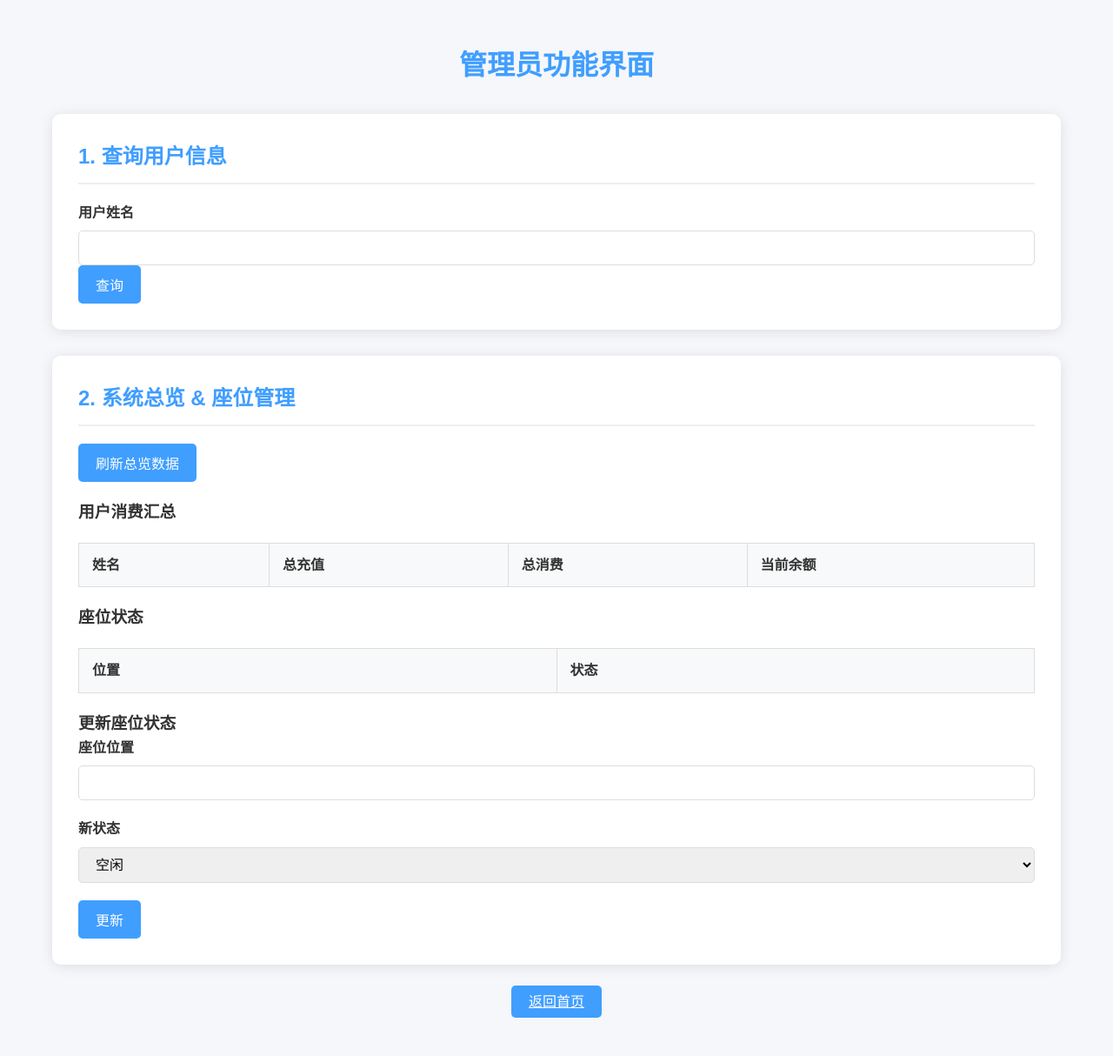
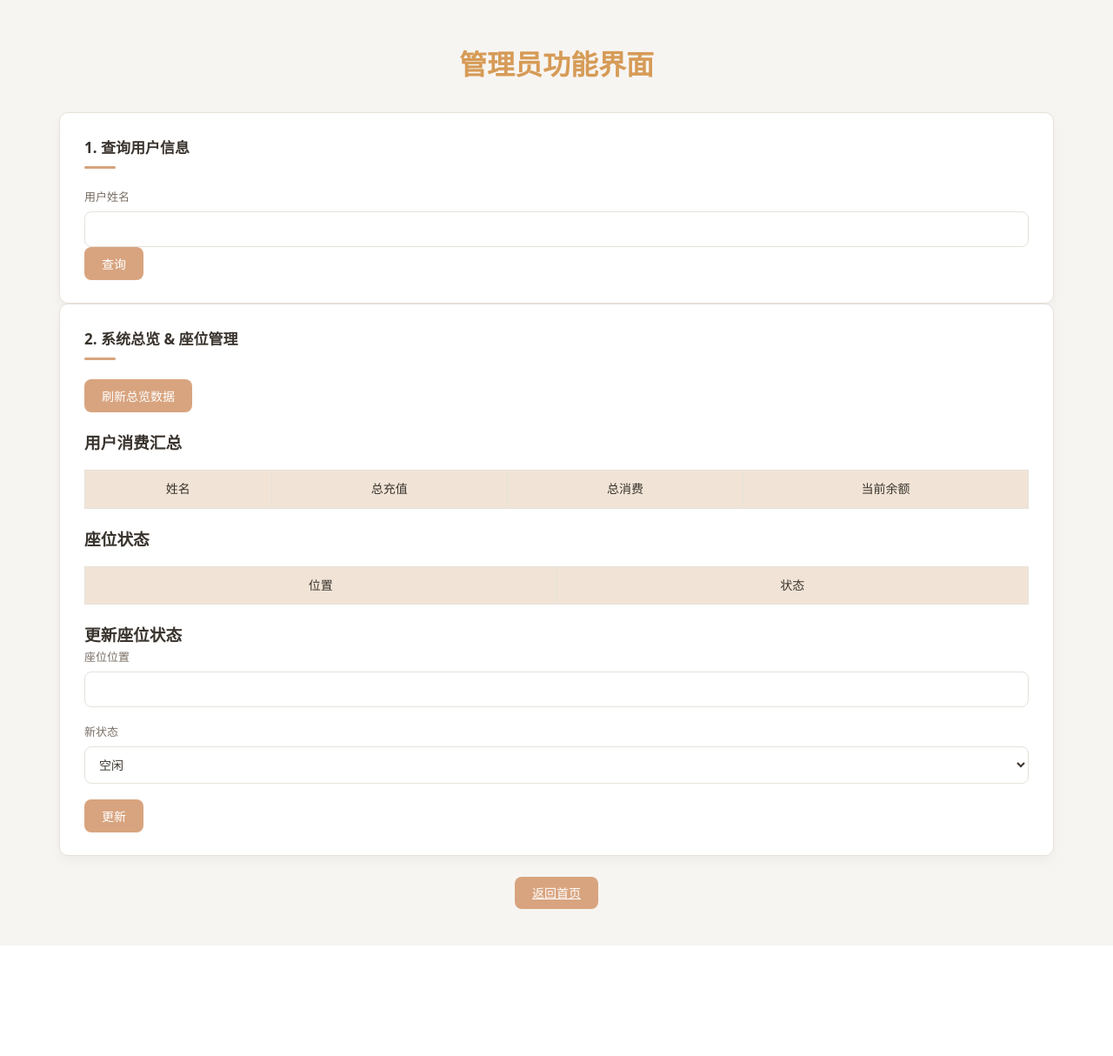
Before and after one commit to kkcjy/InternetCafe-DataBase, a Flask app: page /admin in a window 1280 px wide. Shown: the whole page at 87% size. After the commit the page ends 1087 px from the top, so only its background shows below. Run offline with Flask 3, Linux system fonts and the light colour scheme; data that the repository does not hold is empty.

Commit message:
update ui

```diff
--- a/project/static/style.css
+++ b/project/static/style.css
@@ -1,166 +1,212 @@
-/* 全局样式 */
+/* ================= 设计变量（暖色低饱和） ================= */
+:root {
+    --bg: #f7f5f2;              /* 暖灰背景 */
+    --card-bg: #ffffff;
+    --border: #e6e1da;
+
+    --text-main: #3a342e;
+    --text-sub: #7a6f65;
+
+    --primary: #d8a47f;         /* 低饱和暖橙 */
+    --primary-hover: #c08a64;
+    --accent-soft: #f1e4d6;
+
+    --radius: 10px;
+}
+
+/* ================= Reset ================= */
 * {
     margin: 0;
     padding: 0;
     box-sizing: border-box;
-    font-family: 'Microsoft YaHei', sans-serif;
+    font-family: "Microsoft YaHei", "PingFang SC", system-ui, sans-serif;
 }
 
 body {
-    background-color: #f5f7fa;
-    color: #333;
+    background-color: var(--bg);
+    color: var(--text-main);
     line-height: 1.6;
 }
 
+/* ================= 容器 ================= */
 .container {
     max-width: 1200px;
-    margin: 50px auto;
-    padding: 0 20px;
+    margin: 48px auto;
+    padding: 0 28px;
 }
 
-/* 入口页样式 */
+/* ================= 页面标题 ================= */
+.page-title {
+    text-align: center;
+    font-size: 24px;
+    font-weight: 600;
+    margin-bottom: 40px;
+    letter-spacing: 0.5px;
+}
+
+/* ================= 入口页 ================= */
 .entrance-card {
     display: flex;
     justify-content: center;
-    gap: 50px;
-    margin-top: 100px;
+    gap: 40px;
+    margin-top: 120px;
 }
 
 .entrance-btn {
-    width: 200px;
-    height: 100px;
-    background-color: #409eff;
-    color: white;
-    border: none;
-    border-radius: 8px;
+    width: 240px;
+    height: 120px;
+    background-color: var(--card-bg);
+    border-radius: var(--radius);
+    border: 1px solid var(--border);
+    color: var(--text-main);
     font-size: 20px;
-    cursor: pointer;
-    transition: all 0.3s ease;
+    font-weight: 500;
+    text-decoration: none;
+
     display: flex;
     align-items: center;
     justify-content: center;
-    text-decoration: none;
+
+    box-shadow:
+        0 10px 20px rgba(0,0,0,0.06),
+        inset 0 0 0 1px rgba(255,255,255,0.6);
+
+    transition: transform .25s ease, box-shadow .25s ease, border-color .25s;
 }
 
 .entrance-btn:hover {
-    background-color: #337ecc;
-    transform: scale(1.05);
+    transform: translateY(-6px);
+    border-color: var(--primary);
+    box-shadow:
+        0 16px 30px rgba(0,0,0,0.08);
 }
 
-/* 功能卡片样式 */
+/* ================= 卡片网格 ================= */
+.card-grid {
+    display: grid;
+    grid-template-columns: repeat(auto-fill, minmax(420px, 1fr));
+    gap: 28px;
+}
+
+/* ================= 功能卡片 ================= */
 .card {
-    background: white;
-    border-radius: 10px;
-    box-shadow: 0 2px 15px rgba(0,0,0,0.1);
-    padding: 30px;
-    margin-bottom: 30px;
+    background-color: var(--card-bg);
+    border-radius: var(--radius);
+    padding: 26px 28px;
+    border: 1px solid var(--border);
+    box-shadow: 0 6px 14px rgba(0,0,0,0.04);
 }
 
 .card h2 {
-    color: #409eff;
-    margin-bottom: 20px;
-    border-bottom: 2px solid #eee;
-    padding-bottom: 10px;
+    font-size: 17px;
+    font-weight: 600;
+    margin-bottom: 22px;
+    color: var(--text-main);
+    position: relative;
 }
 
-/* 表单样式 */
+.card h2::after {
+    content: "";
+    display: block;
+    width: 36px;
+    height: 3px;
+    background-color: var(--primary);
+    margin-top: 8px;
+    border-radius: 2px;
+}
+
+/* ================= 表单 ================= */
 .form-group {
-    margin-bottom: 20px;
+    margin-bottom: 18px;
 }
 
 label {
+    font-size: 13px;
+    color: var(--text-sub);
+    margin-bottom: 6px;
     display: block;
-    margin-bottom: 8px;
-    font-weight: 600;
 }
 
-input, select {
+input,
+select {
     width: 100%;
-    padding: 10px 15px;
-    border: 1px solid #ddd;
-    border-radius: 5px;
-    font-size: 16px;
+    padding: 10px 12px;
+    font-size: 14px;
+    border-radius: 8px;
+    border: 1px solid var(--border);
+    background-color: #fff;
+    color: var(--text-main);
 }
 
+input:focus,
+select:focus {
+    outline: none;
+    border-color: var(--primary);
+    box-shadow: 0 0 0 3px rgba(216,164,127,0.25);
+}
+
+/* ================= 按钮 ================= */
 .btn {
-    background-color: #409eff;
-    color: white;
+    background-color: var(--primary);
+    color: #ffffff;
     border: none;
-    padding: 10px 20px;
-    border-radius: 5px;
+    border-radius: 8px;
+    padding: 9px 20px;
+    font-size: 14px;
+    font-weight: 500;
     cursor: pointer;
-    font-size: 16px;
-    transition: all 0.3s ease;
+    transition: background-color .2s ease, transform .15s ease;
 }
 
 .btn:hover {
-    background-color: #337ecc;
+    background-color: var(--primary-hover);
+    transform: translateY(-1px);
 }
 
-/* 弹窗样式 */
-.modal {
-    display: none;
-    position: fixed;
-    top: 0;
-    left: 0;
-    width: 100%;
-    height: 100%;
-    background-color: rgba(0,0,0,0.5);
-    z-index: 1000;
-    align-items: center;
-    justify-content: center;
-}
-
-.modal-content {
-    background-color: white;
-    padding: 30px;
-    border-radius: 10px;
-    width: 500px;
-    max-width: 90%;
-}
-
-.close {
-    float: right;
-    font-size: 24px;
-    cursor: pointer;
-    color: #999;
-}
-
-.close:hover {
-    color: #333;
-}
-
-/* 表格样式 */
+/* ================= 表格 ================= */
 table {
     width: 100%;
     border-collapse: collapse;
-    margin-top: 20px;
-}
-
-th, td {
-    padding: 12px 15px;
-    border: 1px solid #ddd;
-    text-align: left;
+    margin-top: 16px;
+    font-size: 14px;
 }
 
 th {
-    background-color: #f8f9fa;
-    font-weight: 600;
+    background-color: var(--accent-soft);
+    color: var(--text-main);
+    font-weight: 500;
 }
 
-/* 消息提示 */
+th,
+td {
+    padding: 10px 12px;
+    border: 1px solid var(--border);
+}
+
+tbody tr:hover {
+    background-color: #faf7f3;
+}
+
+/* ================= 消息提示 ================= */
 .message {
-    padding: 15px;
-    border-radius: 5px;
-    margin-bottom: 20px;
+    padding: 14px 16px;
+    border-radius: 8px;
+    margin-bottom: 24px;
+    font-size: 14px;
 }
 
 .success {
-    background-color: #e6f7e6;
-    color: #52c41a;
+    background-color: #f3ede6;
+    color: #7a4a2e;
 }
 
 .error {
-    background-color: #fff1f0;
-    color: #f5222d;
+    background-color: #faecec;
+    color: #9b2c2c;
 }
+
+/* ================= 底部 ================= */
+.footer-action {
+    text-align: center;
+    margin: 40px 0;
+}
--- a/project/templates/admin.html
+++ b/project/templates/admin.html
@@ -8,7 +8,7 @@
 </head>
 <body>
     <div class="container">
-        <h1 style="text-align: center; margin-bottom: 30px; color: #409eff;">管理员功能界面</h1>
+        <h1 style="text-align: center; margin-bottom: 30px; color: #d69b57;">管理员功能界面</h1>
 
         <!-- 消息提示区 -->
         <div id="message" class="message" style="display: none;"></div>
--- a/project/templates/index.html
+++ b/project/templates/index.html
@@ -8,7 +8,7 @@
 </head>
 <body>
     <div class="container">
-        <h1 style="text-align: center; margin-bottom: 50px; color: #409eff;">网咖管理系统</h1>
+        <h1 style="text-align: center; margin-bottom: 50px; color: #d69b57;">网咖管理系统</h1>
         <div class="entrance-card">
             <a href="/user" class="entrance-btn">用户模式</a>
             <a href="/admin" class="entrance-btn">管理员模式</a>
--- a/project/templates/user.html
+++ b/project/templates/user.html
@@ -8,7 +8,7 @@
 </head>
 <body>
     <div class="container">
-        <h1 style="text-align: center; margin-bottom: 30px; color: #409eff;">用户功能界面</h1>
+        <h1 style="text-align: center; margin-bottom: 30px; color: #d69b57;">用户功能界面</h1>
 
         <!-- 消息提示区 -->
         <div id="message" class="message" style="display: none;"></div>
```
Also changed, not shown: img/admin.png (added), img/user.png (added), 1 other file.
